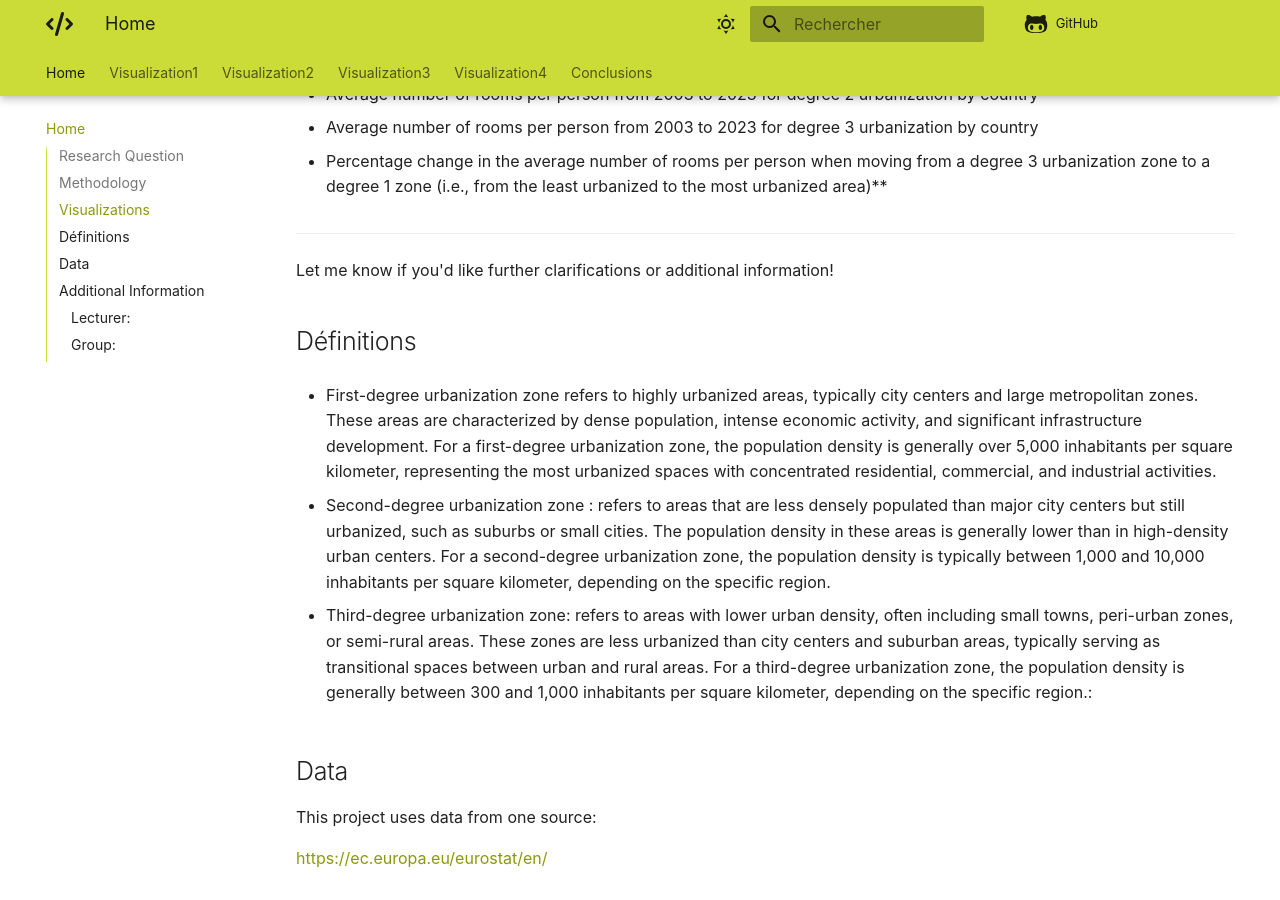
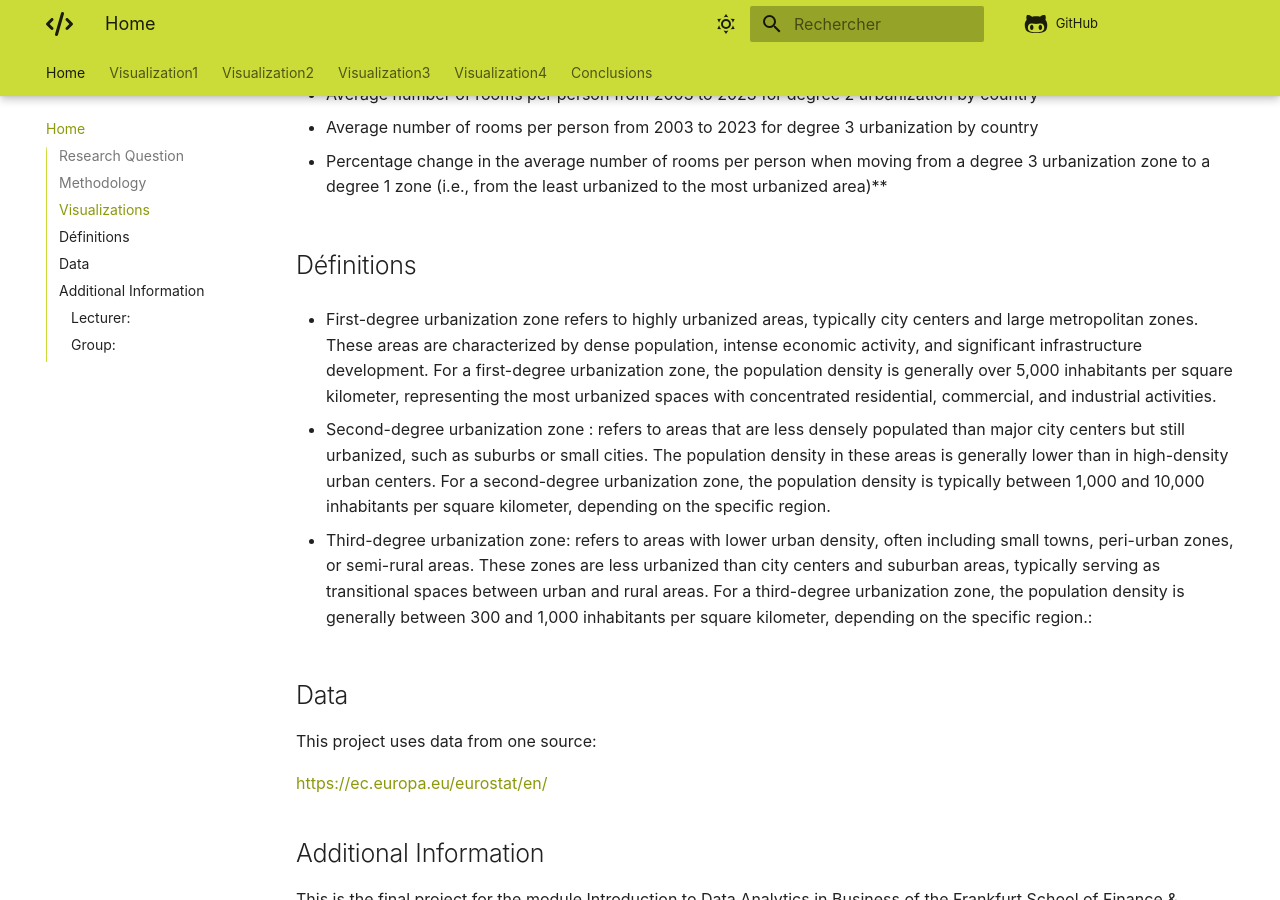
Before and after one commit to jfsql/DataAnalytics, an MkDocs documentation site: the page built from docs/index.md, in a window 1280 px wide and 900 px high, scrolled down 902 px. Built offline with MkDocs 1.6.1 and Material for MkDocs 9.7.7, drawn with Linux system fonts in a browser that asks for light colours; comment, search, counter and statistics services are not loaded.

Commit message:
Update index.md

```diff
--- a/docs/index.md
+++ b/docs/index.md
@@ -25,9 +25,7 @@ Finally, we generated a new dataset. For each country, we retrieved the average
 
 - Percentage change in the average number of rooms per person when moving from a degree 3 urbanization zone to a degree 1 zone (i.e., from the least urbanized to the most urbanized area)**
 
----
 
-Let me know if you'd like further clarifications or additional information!
 
 
 ## Définitions
```
